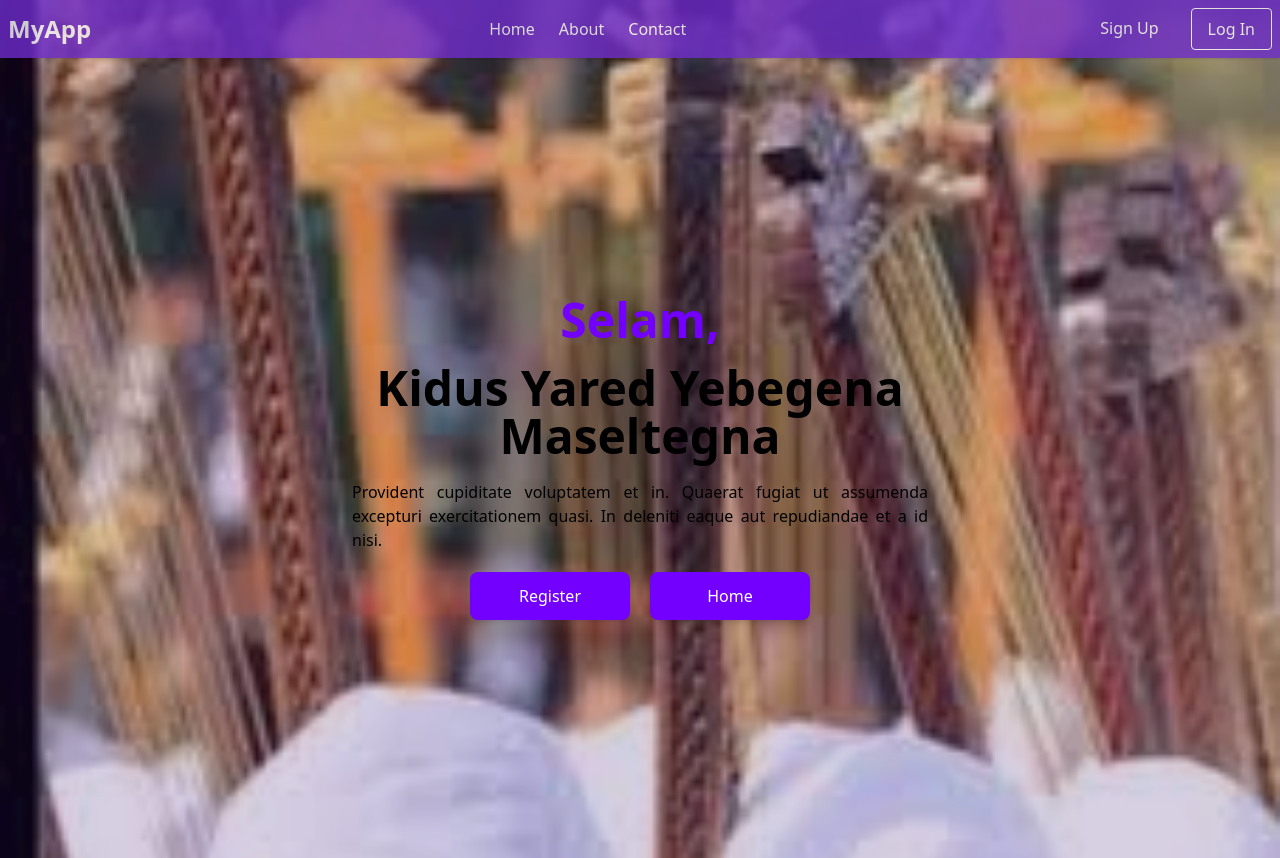
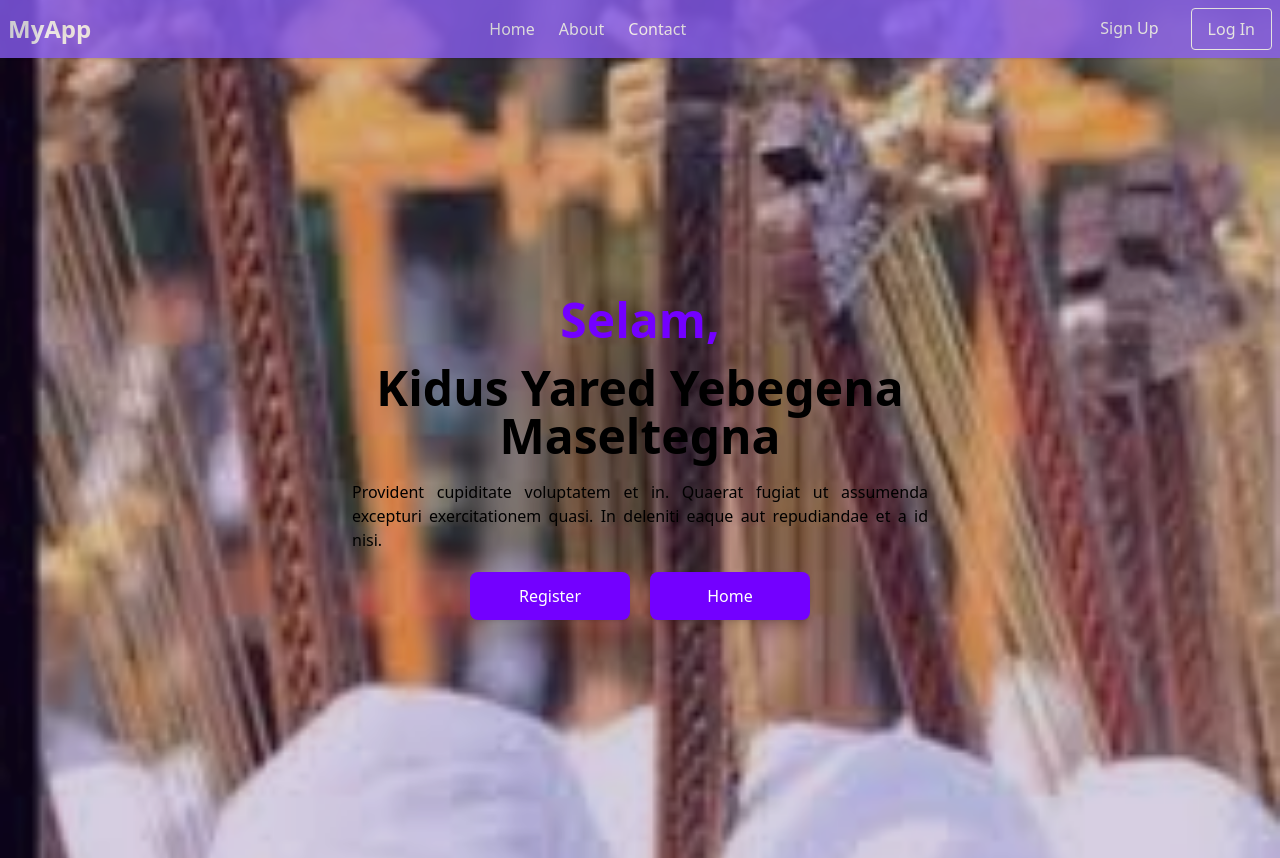
Before and after one commit to BettyyN/Social-Company-App, a Next.js app: page / in a window 1280 px wide. Built offline with nearby package versions, Linux system fonts and the light colour scheme.

Commit message:
style updated

```diff
--- a/app/globals.css
+++ b/app/globals.css
@@ -8,8 +8,8 @@
     /* Light mode colors */
     --color-bg: #F4F9FF;          /* White */
     --color-text: #1c1c1c;        /* Gray-900 */
-    --color-primary: #6e2ccc;     /* Your primary color */
-    --color-secondary: #f4f0ff;   /* Your secondary color */   /* Custom text color */
+    --color-primary: #885df1;     /* Your primary color */
+    --color-secondary: #272044;   /* Your secondary color */   /* Custom text color */
   }
 
   /*  #FAF8FF #F4F9FF #02010a #1c1c1c */
@@ -22,6 +22,10 @@
     --color-secondary: #e1d6fe;  /* Gray-800 */
   }
 }
+
+/*
+   --color-primary: #8e3aed;
+    --color-secondary: #e1d6fe;  */
 
 /* Custom Utility Classes */
 @layer utilities {
```
